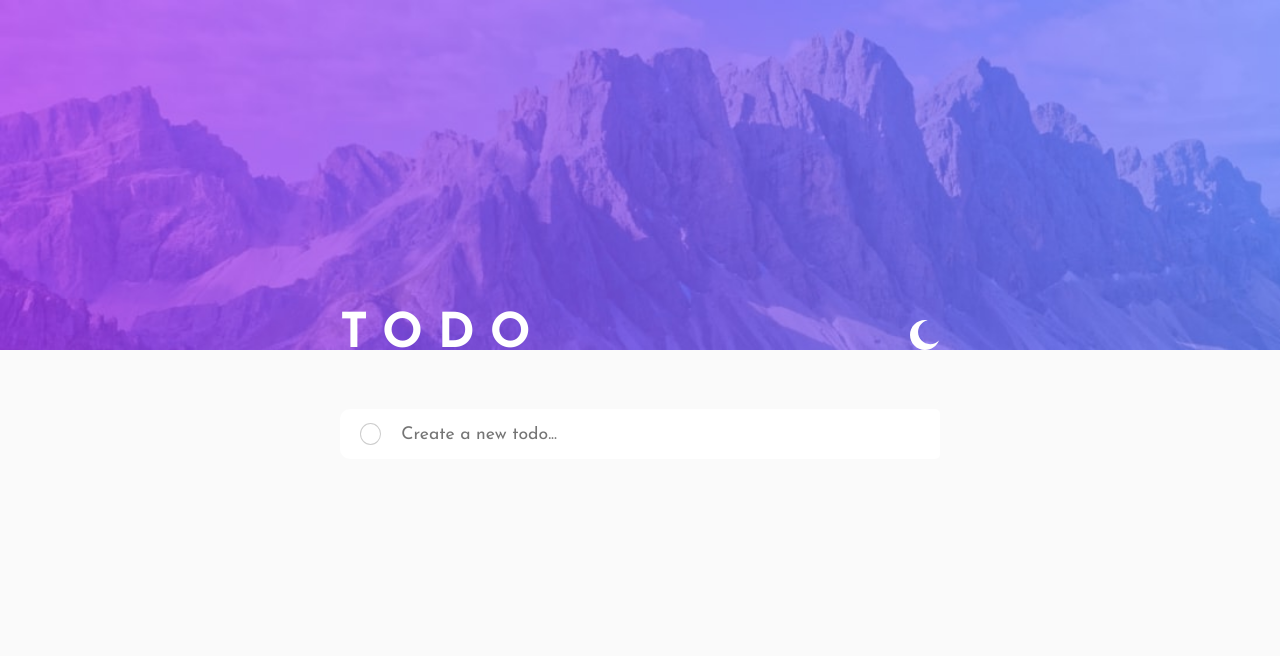
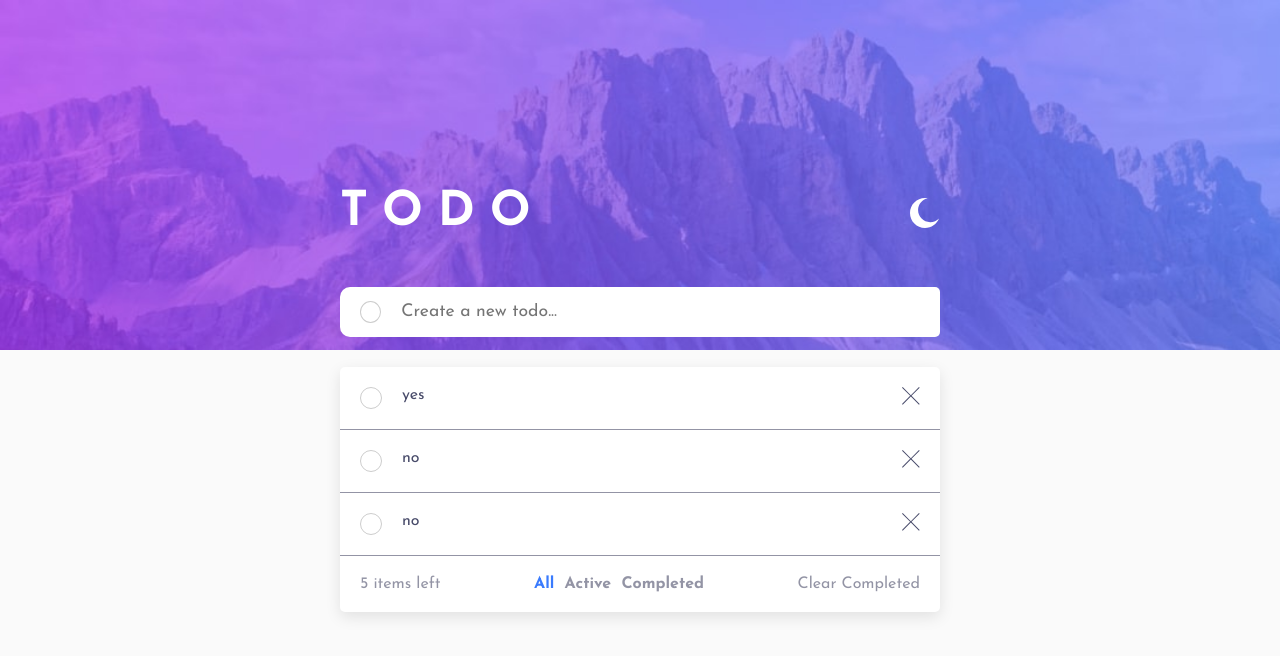
Before and after one commit to ClementSellyPro/react-practice, a React (Create React App) app in the folder todo-list-react/: page / in a window 1280 px wide. Shown: the top 656 px of the page. Built offline with nearby package versions, Linux system fonts and the light colour scheme.

Commit message:
todo-list - All components design

```diff
--- a/todo-list-react/src/App.js
+++ b/todo-list-react/src/App.js
@@ -2,14 +2,38 @@ import './App.css';
 import Header from './components/Header';
 import InputComponent from './components/InputComponent';
 import TodoList from './components/TodoList';
+import { useMemo, useState } from 'react';
+import taskContext from './context/task.context';
 
 function App() {
+
+  const [checked, setChecked] = useState(false);
+  const [idElement, setIdElement] = useState('');
+
+  function handleCheckClick(e){
+    setChecked(!checked);
+  }
+
+  const test = useMemo(() => {
+    return ['yes', 'no', 'no']
+  }, []);
+
   return (
-    <div className="App">
-      <Header />
-      <InputComponent />
-      <TodoList />
-    </div>
+    <taskContext.Provider value={{
+      taskList: test,
+      //setTaskList: setTaskList,
+      checked: checked,
+      setChecked: setChecked,
+      handleCheckClick: handleCheckClick,
+      idElement: idElement,
+      setIdElement: setIdElement
+    }}>
+      <div className="App">
+        <Header />
+        <InputComponent />
+        <TodoList />
+      </div>
+    </taskContext.Provider>
   );
 }
 
--- /dev/null
+++ b/todo-list-react/src/components/Checkbox.jsx
@@ -0,0 +1,22 @@
+import '../style/InputComponent.css';
+import { useContext } from 'react';
+import taskContext from '../context/task.context';
+import checkedIcon from '../images/icon-check.svg';
+
+function Checkbox({clicked}){
+    const {checked} = useContext(taskContext);
+    const {setIdElement} = useContext(taskContext);
+
+    function getElement(e){
+        let idElement = e.target.parentElement.dataset.id;
+        setIdElement(idElement);
+    }
+
+    return (
+        <div onClick={getElement} className={checked && clicked ? 'checkbox checked' : 'checkbox'}>
+            {checked && clicked ? <img src={checkedIcon} alt='Checked Icon' /> : null}
+        </div>
+    );
+}
+
+export default Checkbox;
--- /dev/null
+++ b/todo-list-react/src/components/InfoElement.jsx
@@ -0,0 +1,21 @@
+import '../style/InfoElement.css';
+
+function InfoElement(){
+    return (
+        <div className='InfoElement'>
+            <div className='left-items'>
+                5 items left
+            </div>
+            <div className='task-filter'>
+                <p className='selected'>All</p>
+                <p>Active</p>
+                <p>Completed</p>
+            </div>
+            <div className='clear-completed'>
+                Clear Completed
+            </div>
+        </div>
+    );
+}
+
+export default InfoElement;
--- a/todo-list-react/src/components/InputComponent.jsx
+++ b/todo-list-react/src/components/InputComponent.jsx
@@ -1,14 +1,16 @@
-import { useState } from 'react';
+import { useContext } from 'react';
 import '../style/InputComponent.css';
 import checkedIcon from '../images/icon-check.svg';
+import taskContext from '../context/task.context';
 
 function InputComponent(){
 
-    const [checked, setChecked] = useState(false);
+    // const [checked, setChecked] = useState(false);
+    const {checked, handleCheckClick} = useContext(taskContext)
 
-    function handleCheckClick(){
-        setChecked(!checked);
-    }
+    // function handleCheckClick(){
+    //     setChecked(!checked);
+    // }
 
     return (
         <div className='InputComponent'>
--- /dev/null
+++ b/todo-list-react/src/components/Task.jsx
@@ -0,0 +1,19 @@
+import Checkbox from "./Checkbox";
+import deleteIcon from '../images/icon-cross.svg'
+
+
+function Task({children, id, clicked}){
+    return (
+        <div className='task' data-id={id}>
+            <Checkbox clicked={clicked}></Checkbox>
+            <div className='task-text'>
+                {children}
+            </div>
+            <div className='delete-icon'>
+                <img src={deleteIcon} alt='delete icon' />
+            </div>
+        </div>
+    );
+}
+
+export default Task;
--- a/todo-list-react/src/components/TodoList.jsx
+++ b/todo-list-react/src/components/TodoList.jsx
@@ -1,17 +1,26 @@
-import { useState } from 'react';
+import { useContext } from 'react';
 import '../style/TodoList.css';
+import InfoElement from './InfoElement';
+import taskContext from '../context/task.context';
+
+import Task from './Task';
 
 function TodoList(){
 
-    const [taskList, setTaskList] = useState([]);
+    const {taskList} = useContext(taskContext);
+    const {idElement} = useContext(taskContext)
+
 
     return (
         <div className='TodoList'>
             {taskList.legnth === 0 ?
                 <p className='emptyList'>No Task has been added.</p>
                 :
-                taskList.map(element => <p>{element}</p>)
+                taskList.map((element, index) => {
+                 return <Task key={index} clicked={idElement === index ? true : false}  id={index}>{element}</Task>
+                })
             }
+            <InfoElement/>
         </div>
     );
 }
--- /dev/null
+++ b/todo-list-react/src/context/task.context.jsx
@@ -0,0 +1,14 @@
+import { createContext } from "react";
+
+
+const taskContext = createContext({
+    taskList: [],
+    setTaskList: () => {},
+    checked: false,
+    setChecked: () => {},
+    handleCheckClick: () => {},
+    idElement: '',
+    setIdElement: () => {}
+})
+
+export default taskContext;
--- /dev/null
+++ b/todo-list-react/src/style/InfoElement.css
@@ -0,0 +1,26 @@
+.InfoElement{
+    display: flex;
+    justify-content: space-between;
+    padding: 20px;
+    color: var(--text-color-inactive);
+}
+.task-filter{
+    display: flex;
+    justify-content: space-between;
+    width: 170px;
+}
+.task-filter p{
+    cursor: pointer;
+    font-weight: 700;
+}
+.task-filter .selected, .task-filter .selected:hover{
+    color: var(--text-active);
+}
+
+.clear-completed{
+    cursor: pointer;
+}
+
+.task-filter p:hover, .clear-completed:hover{
+    color: var(--text-color);
+}
--- a/todo-list-react/src/style/TodoList.css
+++ b/todo-list-react/src/style/TodoList.css
@@ -0,0 +1,28 @@
+.TodoList{
+    width: 100%;
+    background-color: var(--bg-element);
+    border-radius: 5px;
+    box-sizing: border-box;
+    box-shadow: 0 5px 15px rgba(0, 0, 0, 0.1);
+}
+
+.task{
+    position: relative;
+    display: flex;
+    padding: 20px;
+    color: var(--text-color);
+    border-bottom: 1px solid var(--text-color-inactive);
+}
+.task:last-child{
+    border-bottom: none;
+}
+
+.task-text{
+    margin-left: 20px;
+}
+
+.delete-icon{
+    position: absolute;
+    right: 20px;
+    cursor: pointer;
+}
```
